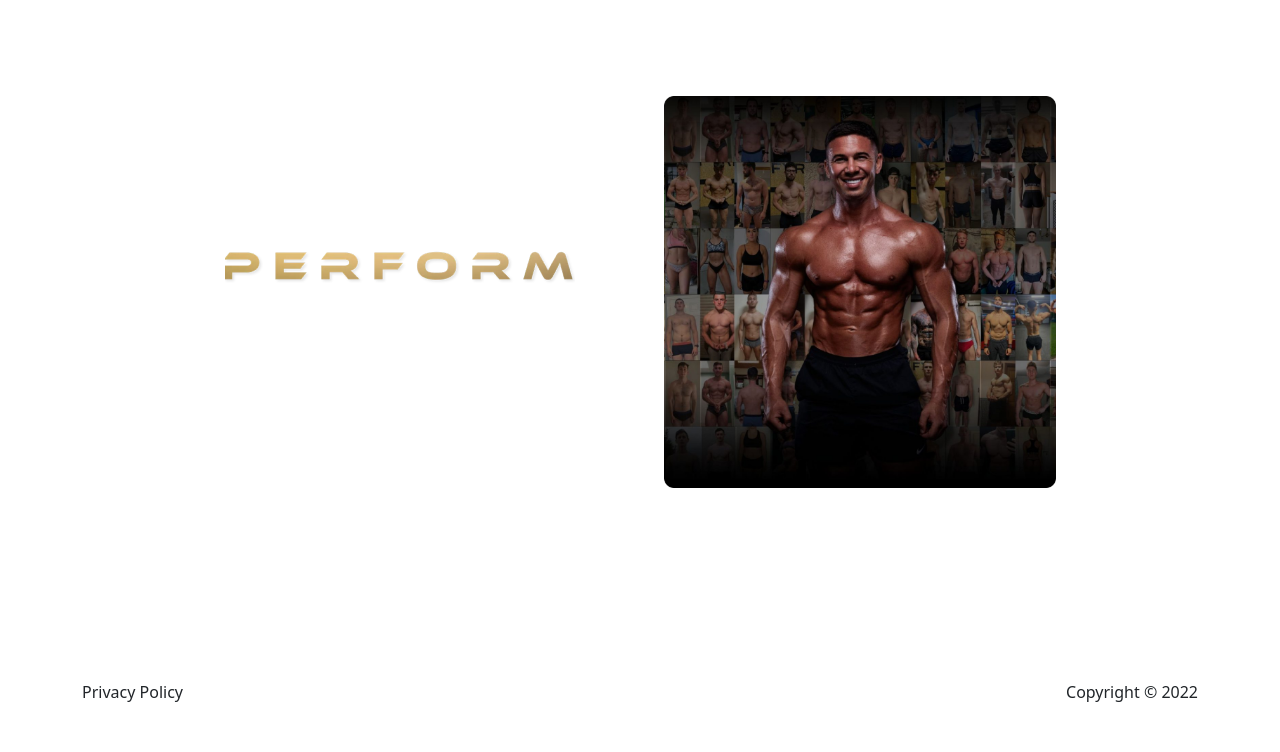
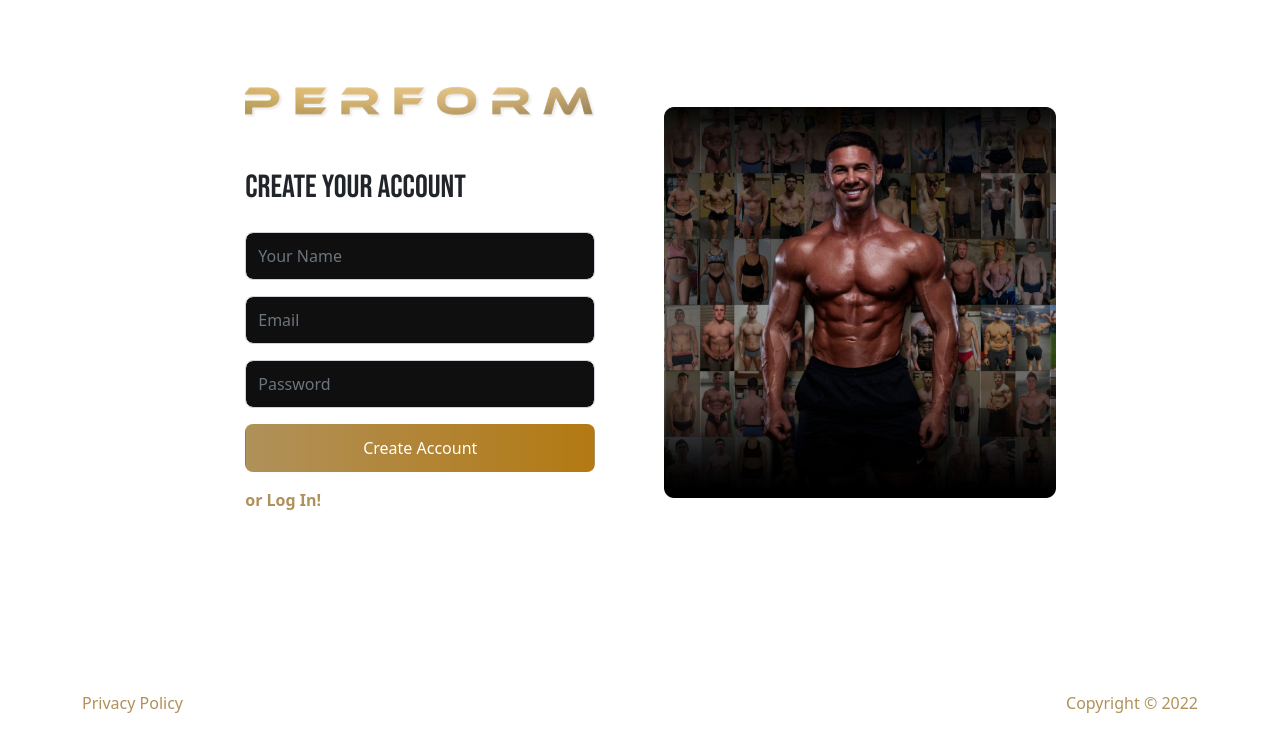
Before and after one commit to aminulds/gymnextjs, a Next.js app: page /auth/signup in a window 1280 px wide. Shown: the top 752 px of the page. Built offline with nearby package versions, Linux system fonts and the light colour scheme.

Commit message:
auth page done

```diff
--- a/app/auth/auth.scss
+++ b/app/auth/auth.scss
@@ -3,13 +3,15 @@
         .row {
             .row {
                 .authBannerWrap {
-                    .banner {
-                    }
+                    display: flex;
+                    align-items: center;
+                    justify-content: center;
+
+                    .banner {}
                 }
 
                 .authFormWrap {
-                    .logo {
-                    }
+                    .logo {}
 
                     .logInTitle {
                         font-family: $fontBebasNeue;
@@ -20,6 +22,7 @@
                         color: $colorPrimary;
                         font-weight: 600;
                         transition: $transition;
+
                         &:hover {
                             color: $colorBlack;
                         }
@@ -29,11 +32,6 @@
 
             .authFooter {
                 color: $colorPrimary;
-                .nav-link {
-                }
-
-                .copyright {
-                }
             }
         }
     }
--- a/app/auth/signin/page.js
+++ b/app/auth/signin/page.js
@@ -7,12 +7,12 @@ import Button from '../../../components/Input/Button';
 
 const SignIn = () => {
     return (
-        <div className="auth">
+        <div className="auth py-4 py-md-0">
             <div className="container vh-100">
                 <div className="row vh-100 justify-content-center">
                     <div className="col-12 col-md-9 d-flex align-items-center">
                         <div className="row g-4 g-md-5 row-cols-1 row-cols-md-2 flex-md-row-reverse">
-                            <div className="col">
+                            <div className="col d-flex align-items-center">
                                 <div className="authBannerWrap">
                                     <Image className="banner img-fluid" src={imgAuthBanner} alt="Auth Banner Image" />
                                 </div>
@@ -28,7 +28,7 @@ const SignIn = () => {
                                         <Input type="password" name="password" id="password" placeholder="Password" />
                                         <Button type="button" text="Login to Your Account" id="logIn" />
                                     </form>
-                                    <Link className="nav-link" href="/auth/signup">
+                                    <Link className="nav-link mb-2" href="/auth/signup">
                                         or Sign up today !
                                     </Link>
                                 </div>
--- a/app/auth/signup/page.js
+++ b/app/auth/signup/page.js
@@ -2,41 +2,52 @@ import imgAuthBanner from '/public/images/auth/signUpBanner.png';
 import imgLogo from '/public/images/logo/logo.png';
 import Image from 'next/image';
 import Link from 'next/link';
+import Input from '../../../components/Input/Input';
+import Button from '../../../components/Input/Button';
 
-const SignIn = () => {
+const SignUp = () => {
     return (
+        <div className="auth py-4 py-md-0">
             <div className="container vh-100">
                 <div className="row vh-100 justify-content-center">
                     <div className="col-12 col-md-9 d-flex align-items-center">
                         <div className="row g-4 g-md-5 row-cols-1 row-cols-md-2 flex-md-row-reverse">
-                        <div className="col">
+                            <div className="col d-flex align-items-center">
                                 <div className="authBannerWrap">
-                                <Image className="img-fluid" src={imgAuthBanner} alt="Auth Banner Image" />
+                                    <Image className="banner img-fluid" src={imgAuthBanner} alt="Auth Banner Image" />
                                 </div>
                             </div>
 
-                        <div className="col d-flex align-items-center">
+                            <div className="col d-flex align-items-center justify-content-center">
                                 <div className="authFormWrap">
-                                <Image className="img-fluid mb-4 mb-md-5" src={imgLogo} />
-                                {/* <form>
-                                    <input type="email" name="email" id="email" placeholder="Username / Email" className="form-control" />
-                                    <input type="password" name="password" id="password" placeholder="Password" className="form-control" />
-                                </form> */}
+                                    <Image className="logo img-fluid mb-4 mb-md-5" src={imgLogo} />
+                                    <h5 className="logInTitle text-uppercase mb-4">Create Your Account</h5>
+
+                                    <form className="mb-3">
+                                        <Input type="text" name="name" id="name" placeholder="Your Name" />
+                                        <Input type="email" name="email" id="email" placeholder="Email" />
+                                        <Input type="password" name="password" id="password" placeholder="Password" />
+                                        <Button type="button" text="Create Account" id="createAccount" />
+                                    </form>
+                                    <Link className="nav-link mb-2" href="/auth/signin">
+                                        or Log In!
+                                    </Link>
                                 </div>
                             </div>
                         </div>
                     </div>
 
                     {/* Auth Footer */}
-                <div className="d-flex align-items-center justify-content-between">
+                    <div className="authFooter d-flex align-items-center justify-content-between">
                         <Link href="#" className="nav-link">
                             Privacy Policy
                         </Link>
-                    <span>Copyright © {new Date().getFullYear()}</span>
+                        <span className="copyright">Copyright © {new Date().getFullYear()}</span>
+                    </div>
                 </div>
             </div>
         </div>
     );
 };
 
-export default SignIn;
+export default SignUp;
```
Lines whose indentation alone changed are shown as unchanged.
